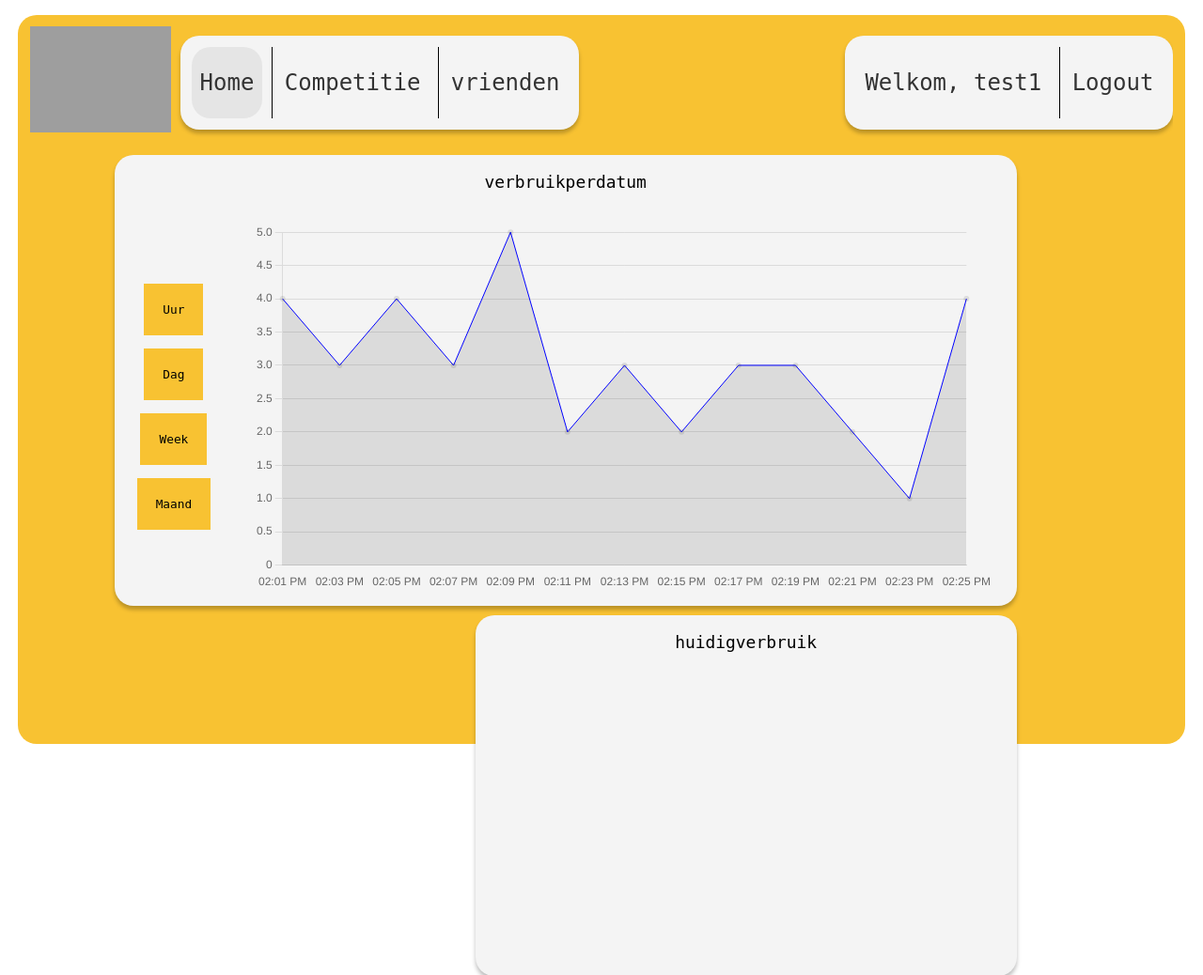
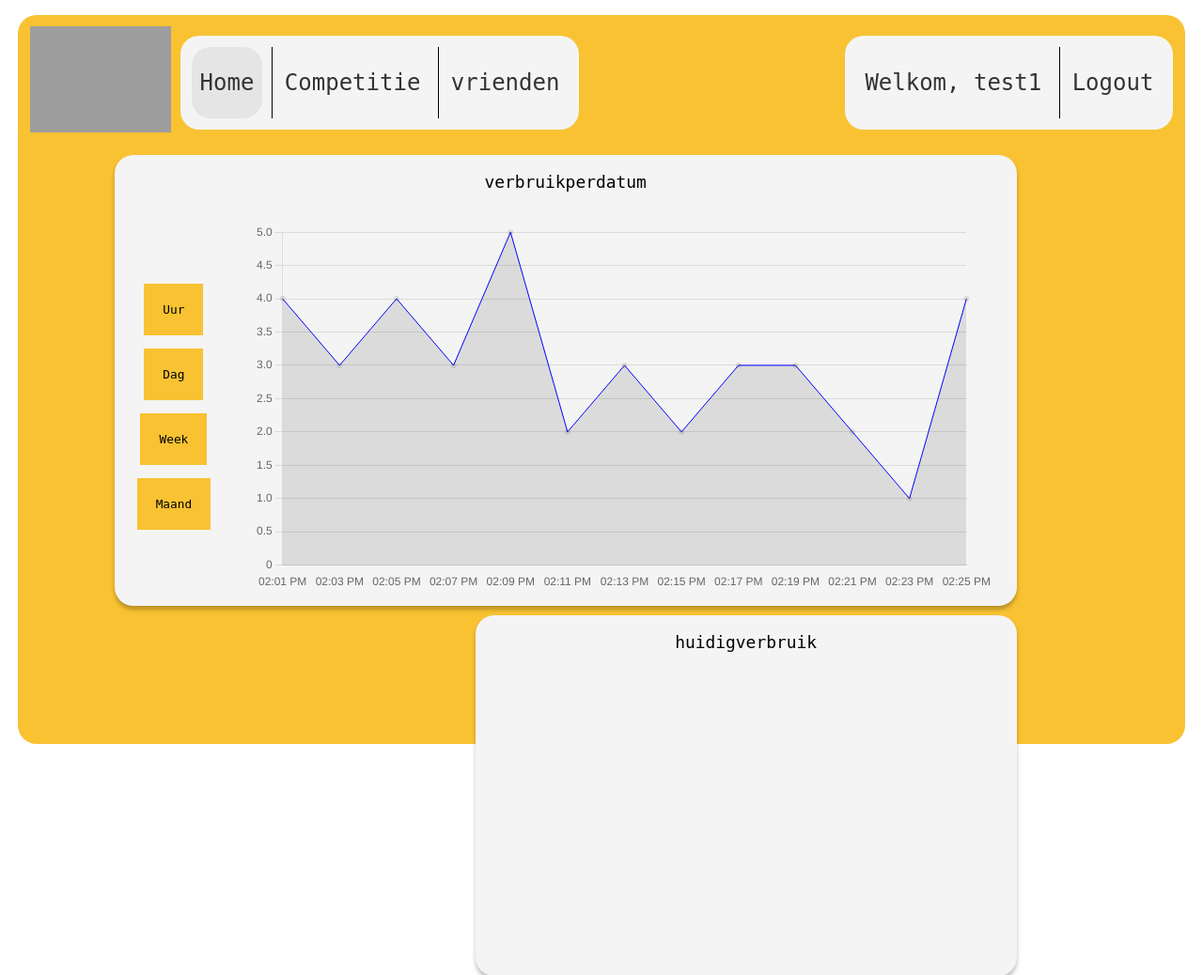
Before and after one commit to thatdudeyoudontknow/IOT-Project-Powerchainger, a Flask app: page / in a window 1280 px wide. Shown: the top 1038 px of the page at 94% size. Run offline with Flask 3, Linux system fonts and the light colour scheme; a user stored in the database is signed in; data comes from the database, SQL or seed files in the repository; some libraries are stand-ins or nearby versions; grey boxes are pictures that could not be loaded.

Commit message:
shadow weg

```diff
--- a/IOT/app/static/css/test.css
+++ b/IOT/app/static/css/test.css
@@ -31,14 +31,12 @@
 .navlinks {
   display: inline-block;
   padding: 12px;
-
   text-decoration: none;
   font-size: 24px;
   line-height: 40px; /* Adjust the line-height to match the logo height */
   background: #F4F4F4;
   border-radius: 20px;
-  box-shadow: 0px 4px 4px rgba(0, 0, 0, 0.25);
-
+  /* box-shadow: 0px 4px 4px rgba(0, 0, 0, 0.25); */
 }
 
 .navrechts {
@@ -50,8 +48,7 @@
   background: #F4F4F4;
   border-radius: 20px;
   margin-left: auto;
-  box-shadow: 0px 4px 4px rgba(0, 0, 0, 0.25);
-
+  /* box-shadow: 0px 4px 4px rgba(0, 0, 0, 0.25); */
 }
 
 .navlinks a.active {
```
